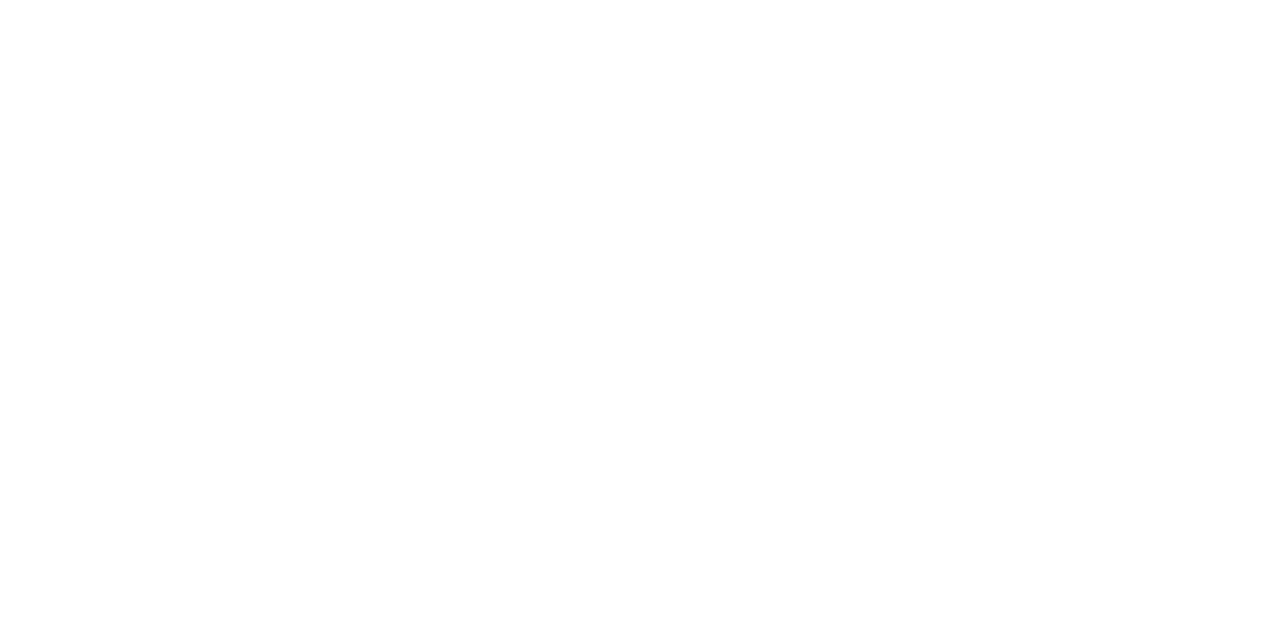
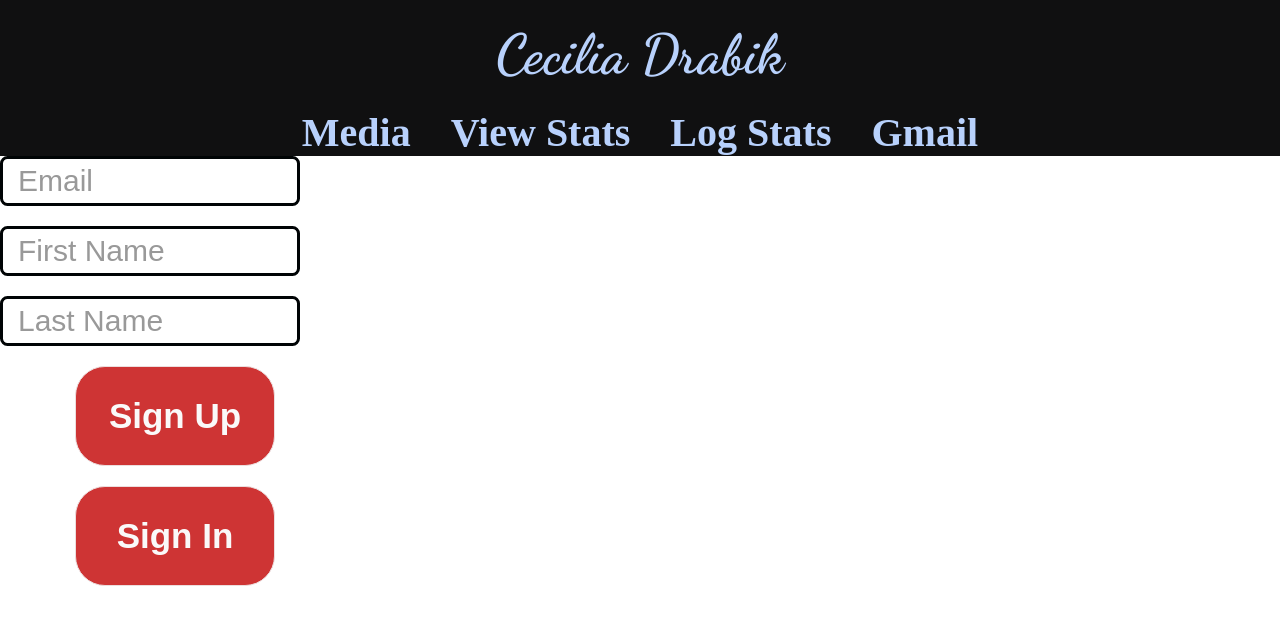
Before and after one commit to mkdrabik/Ciels_Stats, a React (Create React App) app: page /su in a window 1280 px wide. Before the commit this address had no page. Shown: the top 624 px of the page. Built offline with nearby package versions, Linux system fonts and the light colour scheme; a web font is replaced by a local one.

Commit message:
early email/password

```diff
--- a/src/App.js
+++ b/src/App.js
@@ -4,6 +4,7 @@
 import Stats from "./pages/Stats";
 import Media from "./pages/Media";
 import Account from "./pages/Account";
+import SignUp from "./pages/Signup";
 
 function App() {
   return (
@@ -16,6 +17,7 @@
           <Route path="/stats" element={<Stats />} />
           <Route path="/media" element={<Media />} />
           <Route path="/account" element={<Account />} />
+          <Route path="/su" element={<SignUp />} />
         </Routes>
       </BrowserRouter>
     </>
--- a/src/pages/Account.js
+++ b/src/pages/Account.js
@@ -3,6 +3,7 @@
 import { txtDB, auth } from "../pages/txtConfig";
 import { doc, setDoc } from "firebase/firestore";
 import "./css/Account.css";
+import { Link } from "react-router-dom";
 import {
   signOut,
   signInWithPopup,
@@ -68,10 +69,17 @@
             handleGoogle();
           }}
         >
-          Sign In
+          Gmail
         </button>
         <br />
         <br />
+
+        <span>
+          <Link to="/su">
+            <button className="si">Email</button>
+          </Link>
+        </span>
+
         <br />
         <br />
         <button
@@ -86,8 +94,9 @@
         <br />
         <br />
         <br />
+
         <p>
-          *Gmail is only used to ensure those wanting to view stats are not
+          *Email is only used to ensure those wanting to view stats are not
           robots.
         </p>
       </body>
--- /dev/null
+++ b/src/pages/Signup.js
@@ -0,0 +1,114 @@
+import { useState, useEffect, useRef } from "react";
+import { txtDB, auth } from "./txtConfig";
+import {
+  createUserWithEmailAndPassword,
+  setPersistence,
+  browserLocalPersistence,
+  signInWithEmailAndPassword,
+} from "firebase/auth";
+import Header from "../components/Header";
+
+function SignUp() {
+  const [email, setEmail] = useState("");
+  const [firstName, setFN] = useState("");
+  const [LastName, setLN] = useState("");
+  const e = useRef("");
+  const fn = useRef("");
+  const ln = useRef("");
+
+  const createNewUser = async (e) => {
+    try {
+      createUserWithEmailAndPassword(auth, email, firstName + LastName);
+      enablePersistence();
+    } catch (err) {
+      console.log(err);
+    }
+  };
+
+  const logUserIn = async (e) => {
+    try {
+      signInWithEmailAndPassword(auth, email, firstName + LastName);
+      enablePersistence();
+      alert("Hello");
+    } catch (err) {
+      console.log(err);
+    }
+  };
+  const enablePersistence = async () => {
+    try {
+      await setPersistence(auth, browserLocalPersistence);
+    } catch (e) {
+      alert("Persistence not set!");
+    }
+  };
+
+  return (
+    <>
+      <Header />
+      <input
+        placeholder="Email"
+        className="input-box"
+        type="text"
+        ref={e}
+        onChange={handleEmailChange}
+      />
+
+      <br />
+      <br />
+
+      <input
+        placeholder="First Name"
+        className="input-box"
+        type="text"
+        ref={fn}
+        onChange={handleFNChange}
+      />
+      <br />
+      <br />
+
+      <input
+        placeholder="Last Name"
+        className="input-box"
+        type="text"
+        ref={ln}
+        onChange={handleLNChange}
+      />
+
+      <br />
+      <br />
+
+      <button
+        className="so"
+        onClick={(e) => {
+          createNewUser();
+        }}
+      >
+        Sign Up
+      </button>
+
+      <br />
+      <br />
+
+      <button
+        className="so"
+        onClick={(e) => {
+          logUserIn();
+        }}
+      >
+        Sign In
+      </button>
+    </>
+  );
+
+  function handleEmailChange(e) {
+    setEmail(e.target.value);
+  }
+  function handleFNChange(e) {
+    setFN(e.target.value);
+  }
+  function handleLNChange(e) {
+    setLN(e.target.value);
+  }
+}
+
+export default SignUp;
--- a/src/pages/Stat_Form.js
+++ b/src/pages/Stat_Form.js
@@ -229,7 +229,6 @@
   }
   function handleDateChange(e) {
     setGame((g) => ({ ...game, date: e.target.value }));
-    console.log(e.target.value);
   }
   function handleReboundChange(e) {
     if (e.target.value >= 0) {
```
